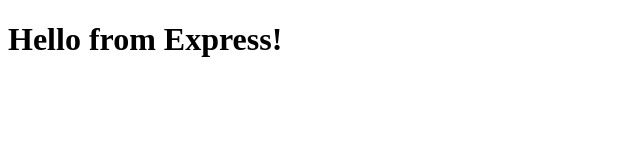
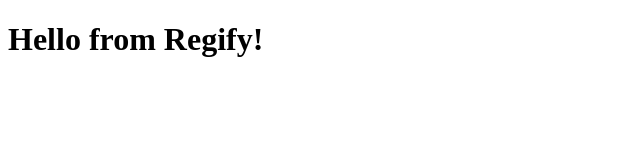
Before and after one commit to Official-Regify/Regify, a website: page index.html in a window 1280 px wide. Shown: the full height of the page, 0-640 px from the left. Drawn offline with Linux system fonts and the light colour scheme.

Commit message:
Index update

```diff
--- a/index.html
+++ b/index.html
@@ -4,6 +4,6 @@
   <title>My Website</title>
 </head>
 <body>
-  <h1>Hello from Express!</h1>
+  <h1>Hello from Regify!</h1>
 </body>
 </html>
```
